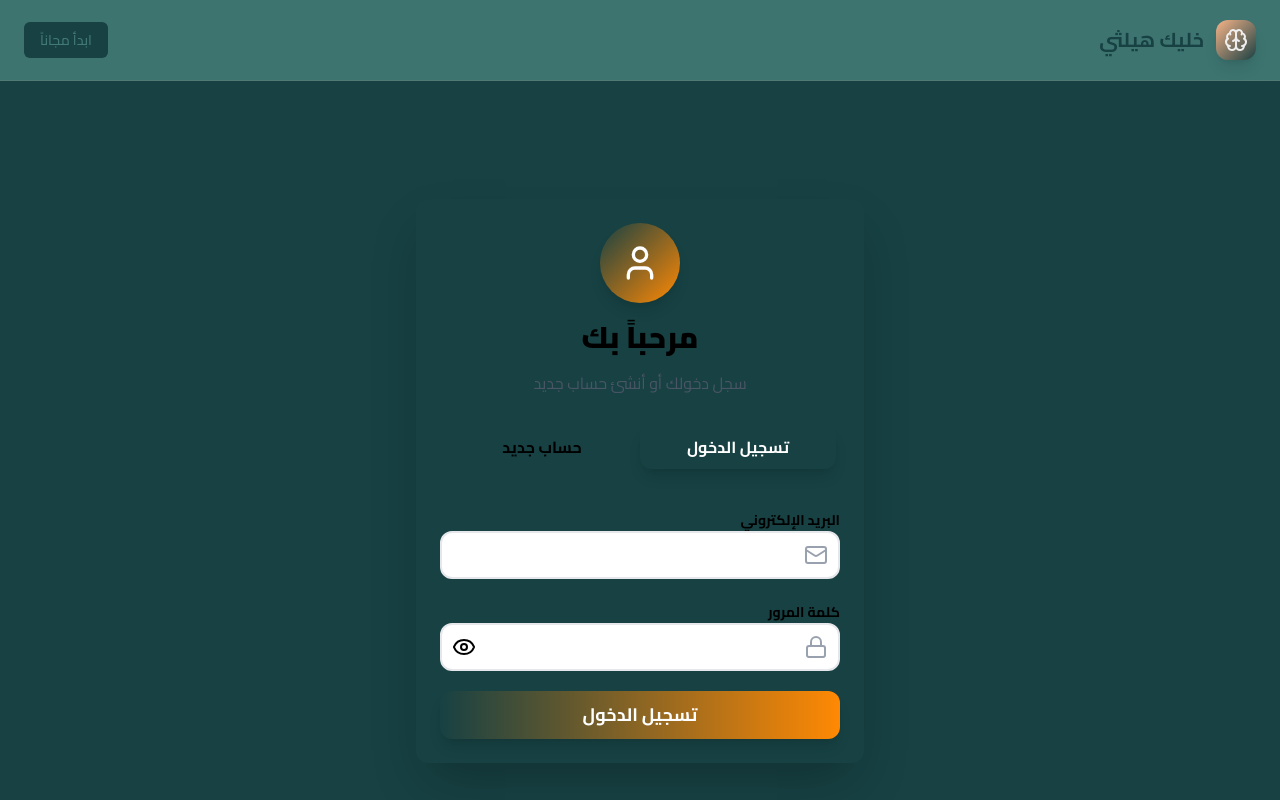
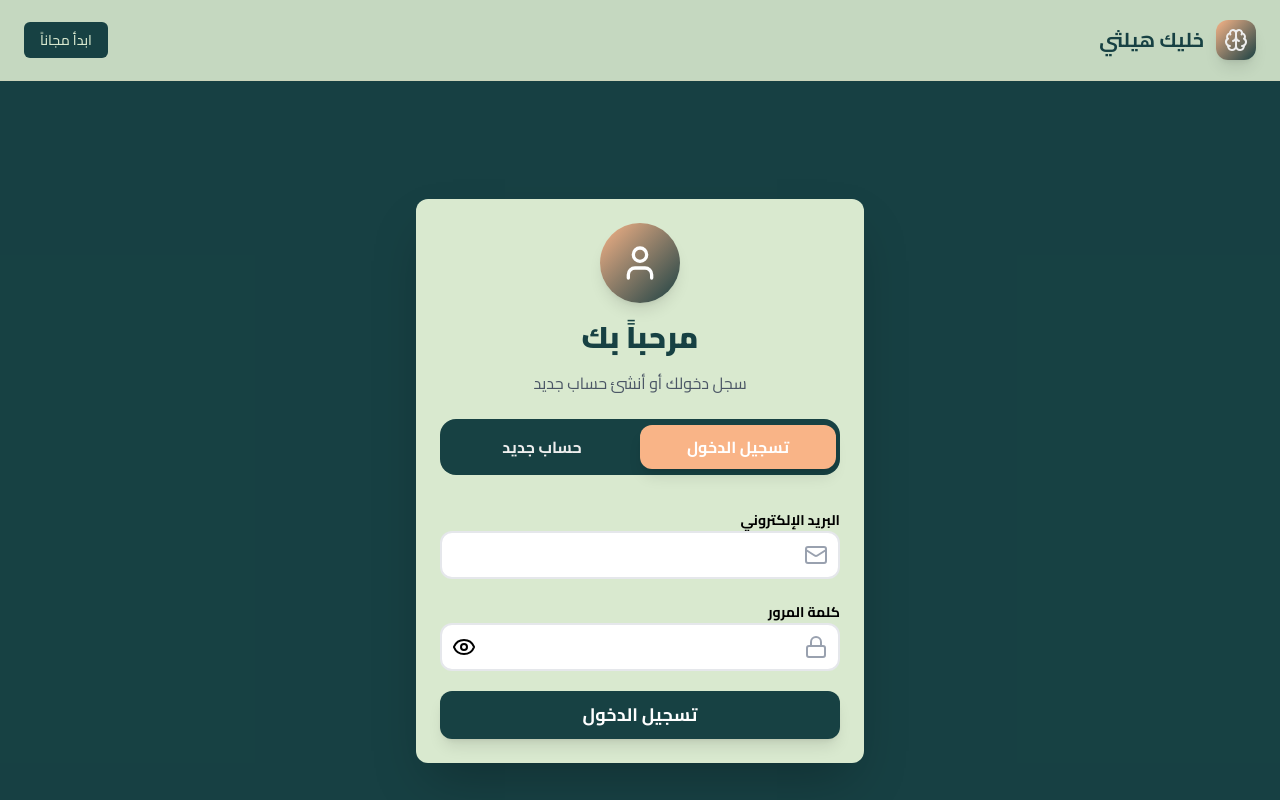
Before and after one commit to abdalrhman-abdalalim/khaleek-healthy-nutrition, a Next.js app: page /Register in a window 1280 px wide. Shown: the top 800 px of the page. Built offline with nearby package versions, Linux system fonts and the light colour scheme.

Commit message:
style: change login form colors

```diff
--- a/app/globals.css
+++ b/app/globals.css
@@ -2,7 +2,7 @@
 
 @theme {
         --color-background: #174143;
-        --color-secondary: #427A76;
+        --color-secondary: #D9E9CF;
         --color-foreground: #F9B487;
         --color-textcolor: #EEEEEE;
 }
--- a/modules/Home/HomeScreen.tsx
+++ b/modules/Home/HomeScreen.tsx
@@ -20,7 +20,7 @@ export default function HomeScreen() {
   }, []);
 
   return (
-    <section className="relative  pt-12 pb-20 md:pt-24 md:pb-32 overflow-hidden">
+    <section className="relative min-h-screen  pt-12 pb-20 md:pt-24 md:pb-32 overflow-hidden">
       <BackgroundElements />
       <div className="container relative px-6">
         <div className="max-w-5xl mx-auto text-center">
--- a/modules/register/features/authLayout/authLayout.tsx
+++ b/modules/register/features/authLayout/authLayout.tsx
@@ -20,40 +20,26 @@ interface Props {
 
 const AuthLayout = ({ title, description, children }: Props) => {
   return (
-    <div className="min-h-screen bg-background flex items-center justify-center px-4 py-12 relative overflow-hidden ">
+    <div className="min-h-screen bg-background/10 flex items-center justify-center px-4 py-12 relative overflow-hidden ">
       <Toaster position="top-center" />
-
-      <div className="absolute inset-0 overflow-hidden pointer-events-none">
-        <motion.div
-          animate={{ y: [0, -30, 0], rotate: [0, 180, 360] }}
-          transition={{ duration: 20, repeat: Infinity, ease: "linear" }}
-          className="absolute top-20 left-10 w-32 h-32 bg-(--foreground)/10 rounded-full blur-3xl"
-        />
-        <motion.div
-          animate={{ y: [0, 40, 0], rotate: [0, -180, -360] }}
-          transition={{ duration: 25, repeat: Infinity, ease: "linear" }}
-          className="absolute bottom-20 right-20 w-48 h-48 bg-(--foreground)/10 rounded-full blur-3xl"
-        />
-      </div>
-
       <motion.div
         initial={{ opacity: 0, y: 20 }}
         animate={{ opacity: 1, y: 0 }}
         transition={{ duration: 0.5 }}
         className="w-full max-w-md relative z-10"
       >
-        <Card className="bg-(--secondary) border-none shadow-2xl">
+        <Card className="bg-secondary border-none shadow-2xl">
           <CardHeader className="text-center space-y-2">
             <motion.div
               initial={{ scale: 0 }}
               animate={{ scale: 1 }}
               transition={{ duration: 0.5, delay: 0.2 }}
-              className="mx-auto w-20 h-20 bg-linear-to-br from-(--foreground) to-orange-400 rounded-full flex items-center justify-center shadow-lg"
+              className="mx-auto w-20 h-20 bg-linear-to-br from-foreground to-background rounded-full flex items-center justify-center shadow-lg"
             >
               <User className="w-10 h-10 text-white" />
             </motion.div>
 
-            <CardTitle className="text-3xl font-black text-(--textcolor)">
+            <CardTitle className="text-3xl font-black text-background">
               {title}
             </CardTitle>
 
--- a/modules/register/features/authLayout/components/AuthButton.tsx
+++ b/modules/register/features/authLayout/components/AuthButton.tsx
@@ -18,8 +18,8 @@ const AuthButton = ({
       type="submit"
       disabled={loading || disabled}
       className="
-        w-full h-12
-        bg-linear-to-r from-(--foreground) to-orange-400
+      w-full h-12
+      bg-linear-to-r bg-background
         hover:opacity-90
         text-white font-bold text-lg
         rounded-xl shadow-lg
--- a/modules/register/features/authLayout/components/AuthTabs.tsx
+++ b/modules/register/features/authLayout/components/AuthTabs.tsx
@@ -8,13 +8,11 @@ interface AuthTabsProps {
 const AuthTabs = ({ activeTab, onChange }: AuthTabsProps) => {
   const tabClass = (active: boolean) =>
     `w-1/2 rounded-xl px-8 py-2.5 text-base font-bold transition-all ${
-      active
-        ? "bg-(--foreground) text-white shadow-lg"
-        : "hover:bg-gray-200/50"
+      active ? "bg-foreground text-white shadow-lg" : "hover:bg-gray-200/50"
     }`;
 
   return (
-    <div className="inline-flex h-14 w-full items-center justify-center rounded-2xl bg-(--secondary) p-1 mb-8">
+    <div className="inline-flex h-14 w-full items-center justify-center rounded-2xl bg-background text-textcolor p-1 mb-8">
       <button
         onClick={() => onChange("login")}
         className={tabClass(activeTab === "login")}
```
